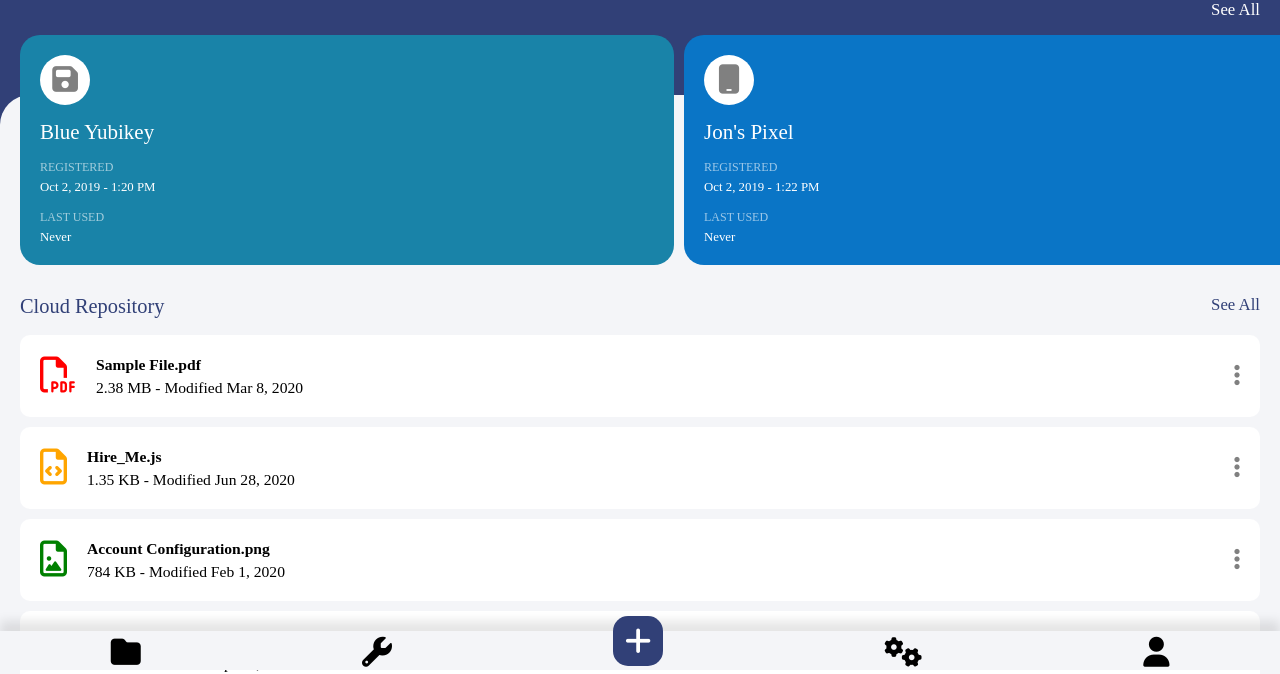
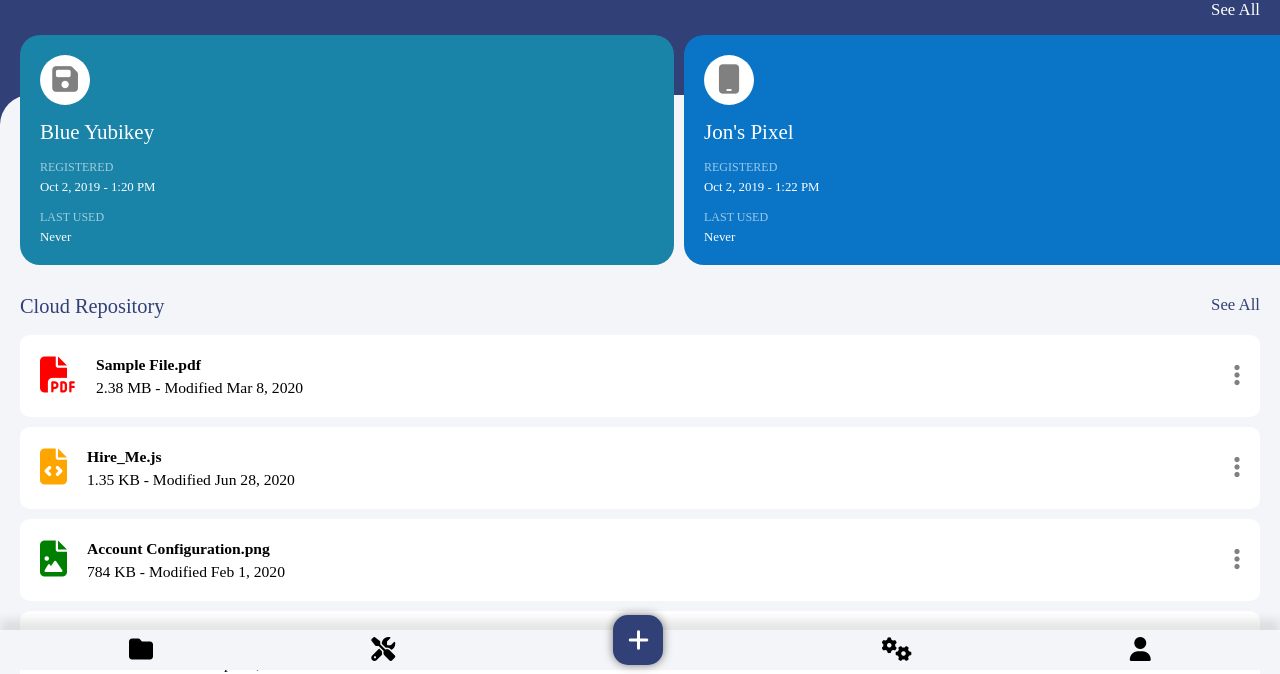
Before and after one commit to KevinW90/strongkey-copy, a plain HTML site: page index.html in a window 1280 px wide. Shown: the part 130-804 px from the top of the page. Drawn offline with Linux system fonts and the light colour scheme.

Commit message:
fine tuning design

```diff
--- a/index.css
+++ b/index.css
@@ -292,15 +292,16 @@
 
   display: flex;
   justify-content: space-around;
+  align-items: center;
 
-  padding: 5px 0 0;
+  padding: 5px 20px;
   background: var(--grey);
 
   box-shadow: 0 -10px 10px rgba(0,0,0,.1);
 }
 
 .menu > div {
-  font-size: 2.5rem;
+  font-size: 2rem;
 }
 
 .cta {
@@ -310,9 +311,12 @@
   justify-content: center;
   align-items: center;
 
+  font-weight: 100;
   color: white;
 
   margin-top: -20px;
   border-radius: 15px;
   background: var(--blue);
+
+  box-shadow: 0 0 10px rgba(0,0,0,.5);
 }
--- a/index.html
+++ b/index.html
@@ -78,7 +78,7 @@
 
       <div class="files">
         <div class="file">
-          <div class="file-icon pdf"><i class="fa fa-file-pdf-o"></i></div>
+          <div class="file-icon pdf"><i class="fas fa-file-pdf"></i></div>
           <div class="file-info">
             <div class="file-name">Sample File.pdf</div>
             <div class="file-size-date">2.38 MB - Modified Mar 8, 2020</div>
@@ -87,7 +87,7 @@
         </div>
 
         <div class="file">
-          <div class="file-icon code"><i class="fa fa-file-code-o"></i></div>
+          <div class="file-icon code"><i class="fas fa-file-code"></i></div>
           <div class="file-info">
             <div class="file-name">Hire_Me.js</div>
             <div class="file-size-date">1.35 KB - Modified Jun 28, 2020</div>
@@ -96,7 +96,7 @@
         </div>
 
         <div class="file">
-          <div class="file-icon img"><i class="fa fa-file-image-o"></i></div>
+          <div class="file-icon img"><i class="fas fa-file-image"></i></div>
           <div class="file-info">
             <div class="file-name">Account Configuration.png</div>
             <div class="file-size-date">784 KB - Modified Feb 1, 2020</div>
@@ -105,7 +105,7 @@
         </div>
 
         <div class="file">
-          <div class="file-icon zip"><i class="fa fa-file-zip-o"></i></div>
+          <div class="file-icon zip"><i class="fas fa-file-archive"></i></div>
           <div class="file-info">
             <div class="file-name">Check_Hardware.zip</div>
             <div class="file-size-date">364 MB - Modified Apr 17, 2020</div>
@@ -117,9 +117,9 @@
 
     <div class="menu">
       <div><i class="fas fa-folder"></i></div>
-      <div><i class="fa fa-wrench"></i></div>
+      <div><i class="fas fa-tools"></i></div>
       <div class="cta"><i class="fas fa-plus"></i></div>
-      <div><i class="fa fa-cogs"></i></div>
+      <div><i class="fas fa-cogs"></i></div>
       <div><i class="fas fa-user"></i></div>
     </div>
   </body>
```
